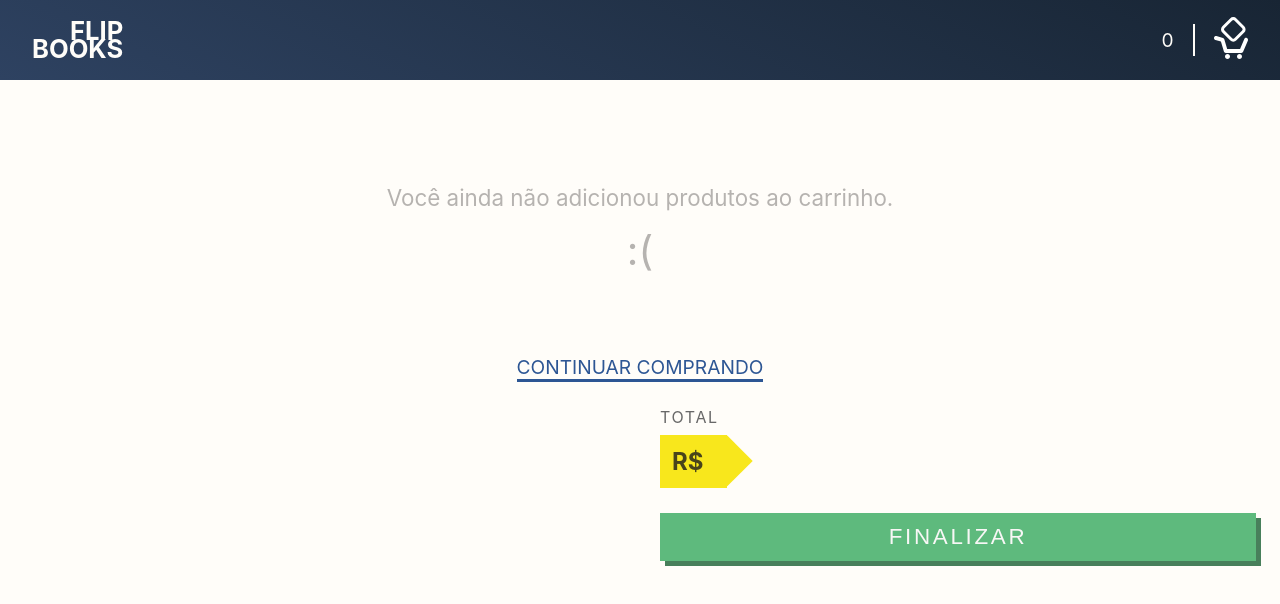
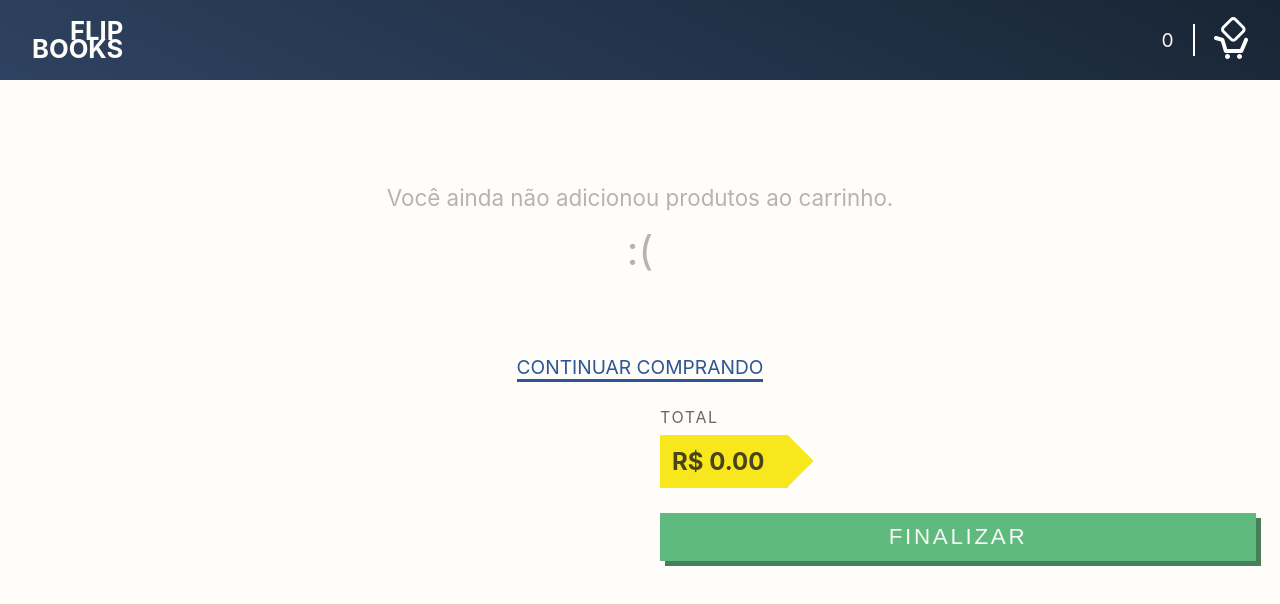
Before and after one commit to ronalson/flip-books, a Vue app: page /cart in a window 1280 px wide. Shown: the top 604 px of the page. Built offline with nearby package versions, Linux system fonts and the light colour scheme.

Commit message:
Update cart total order output

```diff
--- a/src/components/cart/ShoppingCart.vue
+++ b/src/components/cart/ShoppingCart.vue
@@ -1,13 +1,13 @@
 <template>
   <main class="l-shopping-cart">
-      <app-cart-item
+    <app-cart-item
           v-if="cartItems"
           v-for="item in cartItems"
           :item="item"
           :key="item.id"></app-cart-item>
     <div v-if="!cartItems.length" class="c-cart--empty">
         <h3>Você ainda não adicionou produtos ao carrinho.<span>:(</span></h3>
-      </div>
+    </div>
     <section class="c-cart">
       <p class="c-cart__btn--keep-shopping">Continuar Comprando</p>
       <div class="c-cart__total">
@@ -28,9 +28,10 @@ export default {
     ...mapGetters({
       cartItems: 'getCartItems',
     }),
-    // totalOrder() {
-    //   return this.order.reduce((total, item) => total + item.price, 0).toFixed(2);
-    // },
+    totalOrder() {
+      return this.cartItems.reduce((total, item) => total + (item.price * item.quantity), 0)
+                           .toFixed(2);
+    },
   },
   methods: mapActions([
     'addToCart',
```
